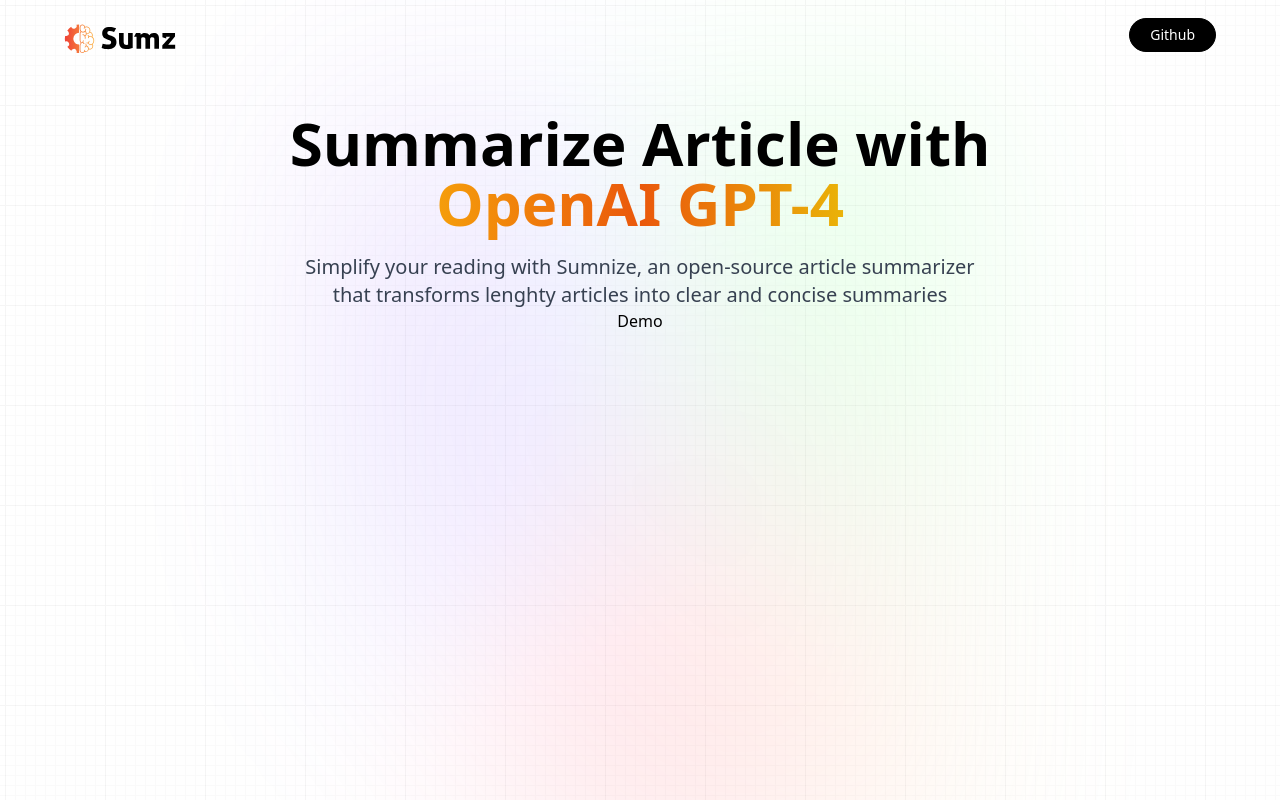
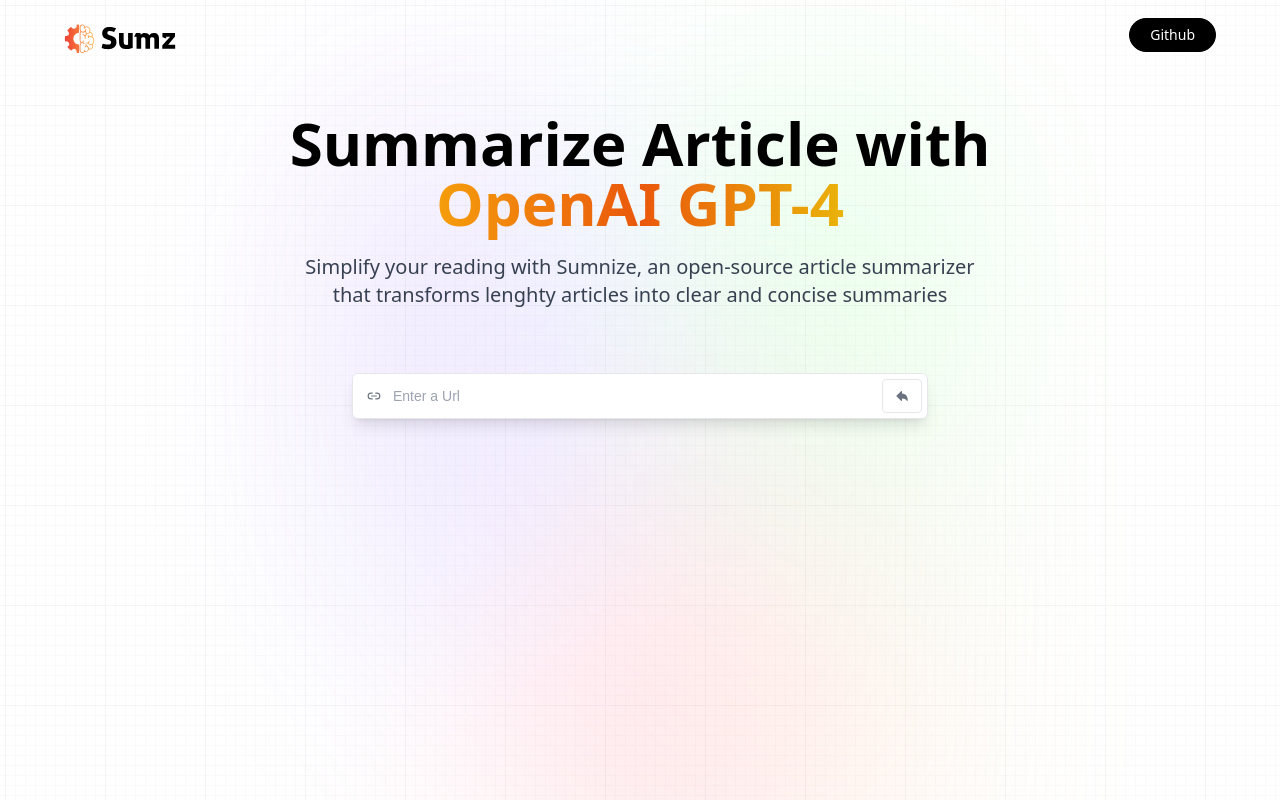
Before and after one commit to ClementMadiot/OpenAI_article_react_API, a React (Vite) app: page / in a window 1280 px wide. Built offline with nearby package versions, Linux system fonts and the light colour scheme.

Commit message:
add form Demo

```diff
--- a/package.json
+++ b/package.json
@@ -12,7 +12,8 @@
   "dependencies": {
     "@reduxjs/toolkit": "^2.2.7",
     "react": "^18.3.1",
-    "react-dom": "^18.3.1"
+    "react-dom": "^18.3.1",
+    "react-icons": "^5.3.0"
   },
   "devDependencies": {
     "@eslint/js": "^9.9.0",
--- a/src/components/demo/Demo.jsx
+++ b/src/components/demo/Demo.jsx
@@ -1,9 +1,38 @@
-import React from 'react'
+import React, { useEffect, useState } from "react";
+import { copy, loader, tick, IoArrowUndo, LuLink2 } from "../../assets";
 
 function Demo() {
   return (
-    <div>Demo</div>
-  )
+    <section className="mt-16 w-full max-w-xl">
+      <div className="flex flex-col w-full gap-2">
+        <form
+          action=""
+          className="relative flex justify-center items-center text-gray-500 text-sm"
+          onSubmit={() => {}}
+        >
+          <LuLink2 className="absolute left-0 my-2 ml-3 w-5" />
+          <input
+            type="url"
+            placeholder="Enter a Url"
+            value={""}
+            onChange={() => {}}
+            required
+            className="block w-full rounded-md border border-gray-200 py-3 pl-10 pr-12 shadow-lg font-satoshi font-medium focus:border-gray-700  focus:outline-none focus:ring-0 transition-colors"
+          />
+          <button
+            type="sumbite"
+            className="absolute flex items-center justify-center inset-y-0 right-0 my-1.5 mr-1.5  w-10 border border-gray-200  hover:border-gray-700 hover:text-gray-700 rounded transition-colors"
+          >
+            <IoArrowUndo />
+          </button>
+        </form>
+
+        {/* Browse URL History  */}
+      </div>
+
+      {/* Display Result  */}
+    </section>
+  );
 }
 
-export default Demo
+export default Demo;
```
Also changed, not shown: src/assets/index.js (+9 -3 lines), 1 other file (tests, documents, lock files or other folders).
